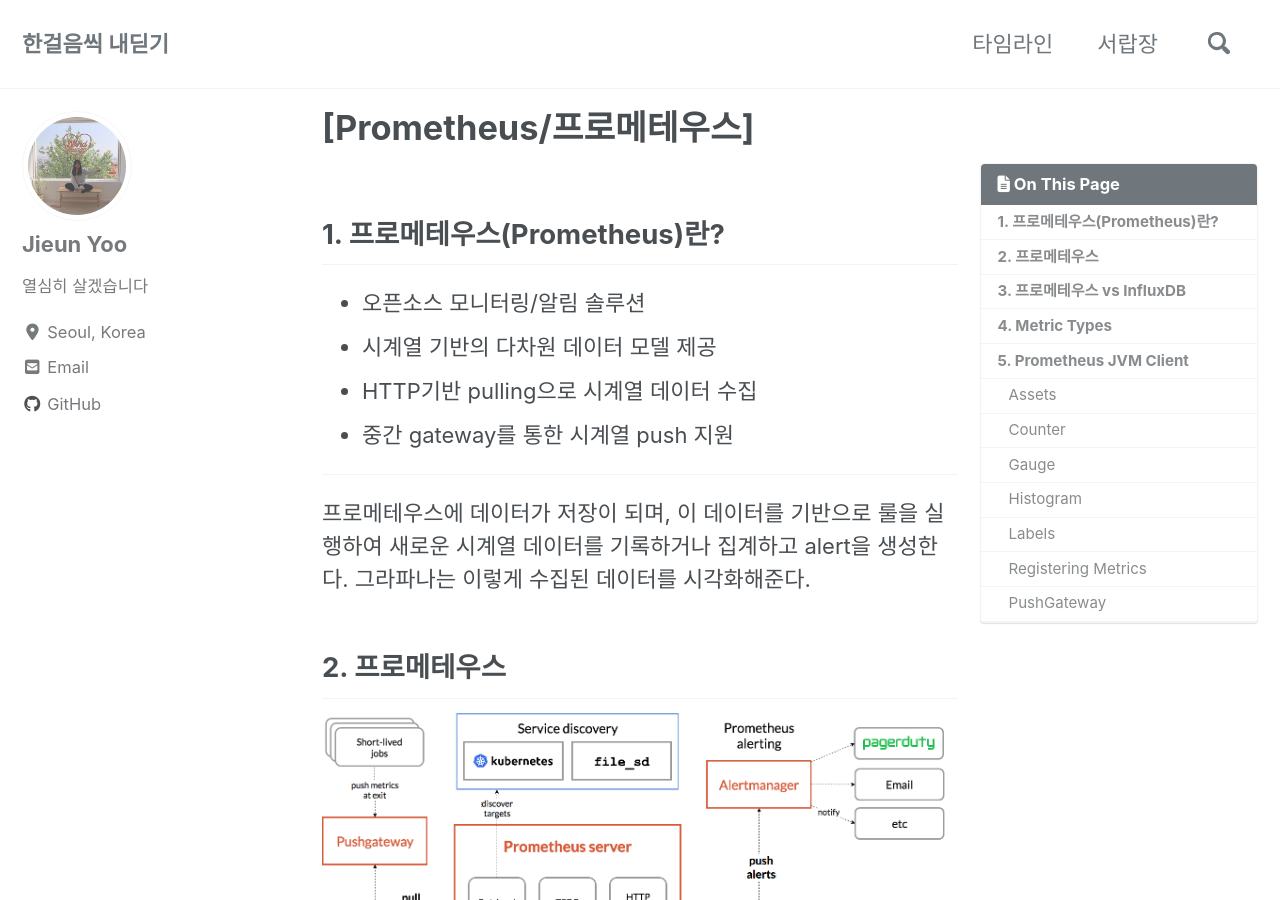
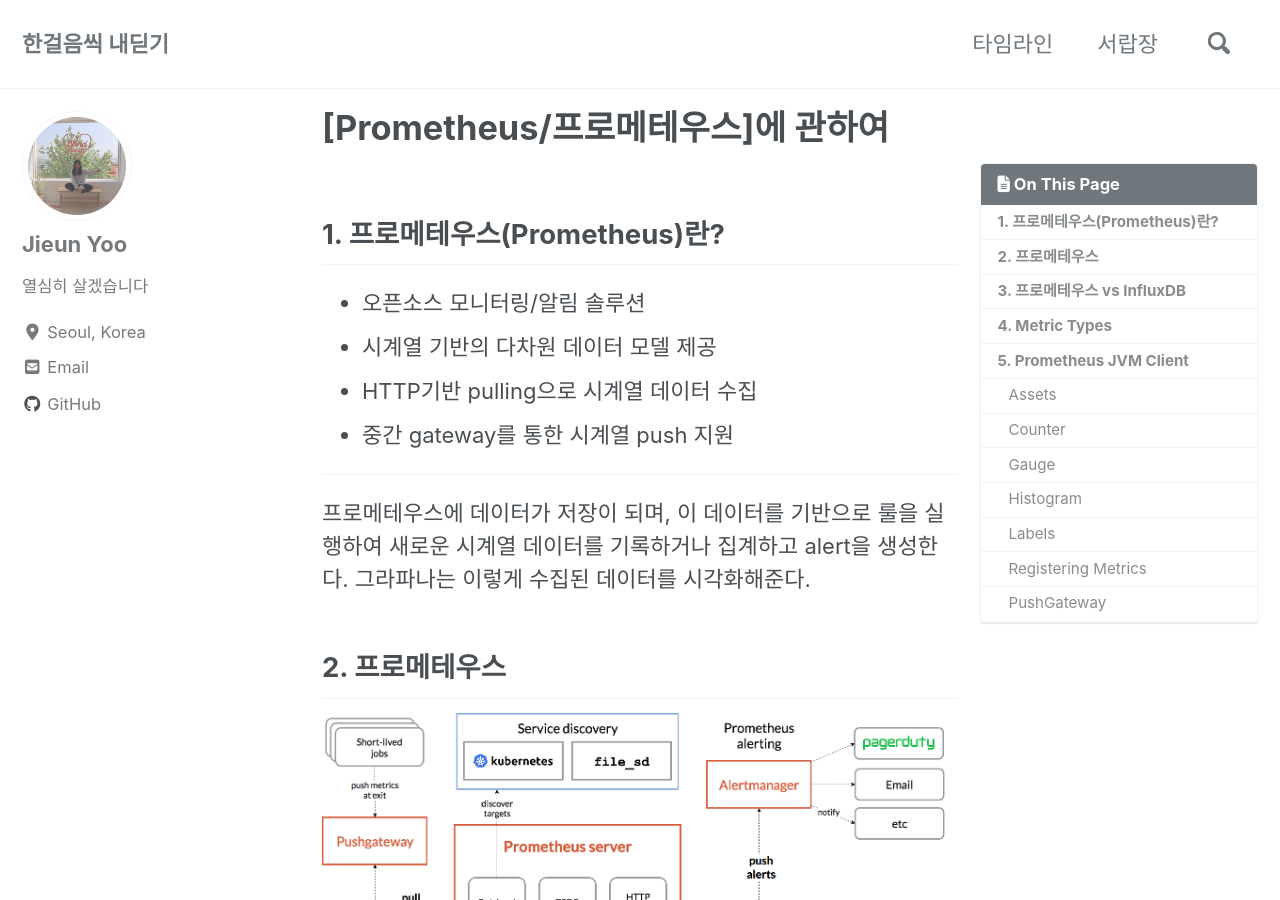
Before and after one commit to YuJieun/YuJieun.github.io, a Jekyll site: the page built from _posts/2020-03-16-whatIsPrometheus.md, in a window 1280 px wide and 900 px high. Built offline with Jekyll 4.4.1, drawn with Linux system fonts in a browser that asks for light colours; cached includes are drawn as plain includes; nearby versions of some CDN libraries.

Commit message:
Change title

```diff
--- a/_posts/2020-03-16-whatIsPrometheus.md
+++ b/_posts/2020-03-16-whatIsPrometheus.md
@@ -1,5 +1,5 @@
 ---
-title: "[Prometheus/프로메테우스]"
+title: "[Prometheus/프로메테우스]에 관하여"
 date:  2020-03-16
 tags: [Something,Prometheus]
 toc: true
```
